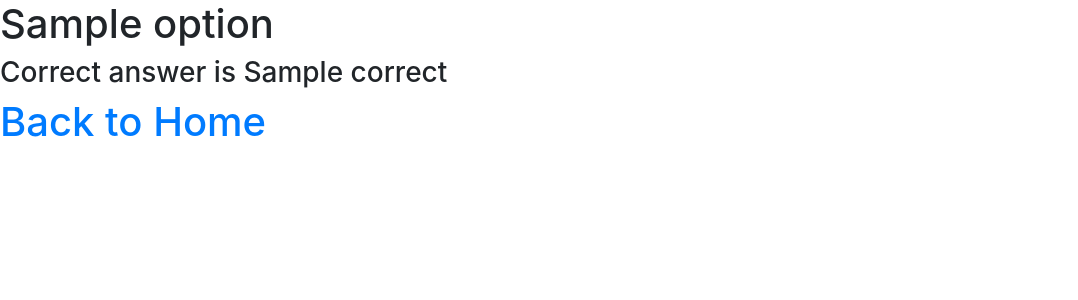
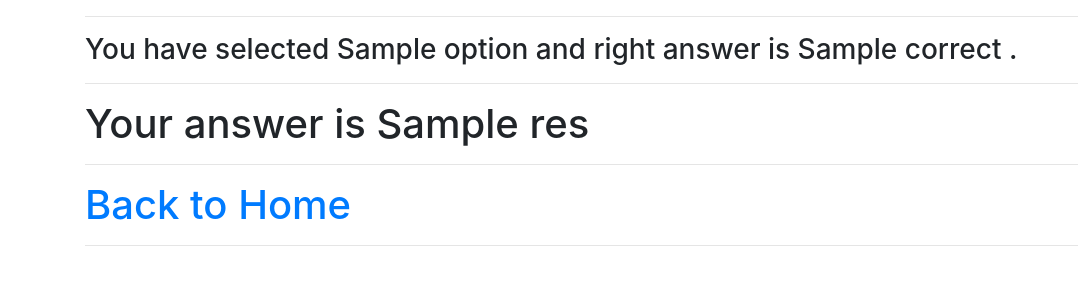
Before and after one commit to arpitiiitv/Basic-computer-quiz, a Flask app: template templates/result.html in a window 1280 px wide. Shown: the part 72-372 px from the top of the page, without its empty margins (0-1078 px from the left). Run offline with Flask 2, Linux system fonts and the light colour scheme; the template is opened without the code that fills it: most values are stand-ins (such as "Sample title", 1, 10 or a date in 2020); some libraries are stand-ins or nearby versions.

Commit message:
Add files via upload

```diff
--- a/app.py
+++ b/app.py
@@ -1,32 +1,35 @@
-from flask import Flask,render_template, request
+from flask import Flask,render_template, request ,redirect, url_for
 import requests
 import json
 import random
 import webbrowser
 app = Flask(__name__)
-correct_ans = "Arpit"
+
 
 @app.route('/')
 def home():
     return render_template("index.html")
+
 
 @app.route('/googlesearch', methods=["POST"])
 def googlesearch():
     try:
         data = request.form["Search"]
         data = data.replace(" ", '+')
-        webbrowser.open(f"https://www.google.com/search?q={data}")
+        web = f"https://www.google.com/search?q={data}"
         print(data)
-        return render_template('quiz.html',data=data)
+        return redirect(web)
+
     except Exception as e:
-        print("ERRORRRR" ,e)
-        return "error"
+        print("error 0 ",e)
+        return "Error Please try again"
+
 
 @app.route('/quiz',methods=["POST"])
 def quiz():
     category = request.form['option']
     # getting category codes from OPEN TRIVIA DB
-    umap ={"History": "23", "Mathematics": "19", "Computer Science": "18", "General Knowledge" : "9", "Sports":"21"}
+    umap = {"History": "23", "Mathematics": "19", "Computer Science": "18", "General Knowledge": "9", "Sports": "21"}
     url = f"https://opentdb.com/api.php?amount=1&category={umap[category]}"
     json_obj = requests.get(url)
     data = json.loads(json_obj.text)
@@ -36,18 +39,20 @@ def quiz():
         question = question.replace('&quot;', "")
     if '&#039;' in question:
         question = question.replace("&#039;","'")
-    all_answer = x['incorrect_answers']+[x['correct_answer']]
-    global correct_ans
+    all_answer = x['incorrect_answers']
+    all_answer.extend([x['correct_answer']])
     correct_ans = str(x['correct_answer'])
-    return render_template('quiz.html', all_answer=all_answer, question=question, correct_ans=correct_ans )
+    return render_template('quiz.html', x=x, all_answer=all_answer, question=question, correct_ans=correct_ans )
 
 
 @app.route('/verify', methods=["POST"])
 def verify():
     try:
         option = request.form['option']
-        correct = correct_ans == option
-        return render_template('result.html',option=correct,correct=correct_ans)
+        correct = request.form['correct']
+        print(option, correct)
+        res = "Correct" if str(option) == str(correct) else "Incorrect"
+        return render_template('result.html',option=option,correct=correct,res=res)
     except Exception as e:
         print("ERROR ", e)
         return "ERROR"
--- a/templates/quiz.html
+++ b/templates/quiz.html
@@ -21,7 +21,7 @@
 
 					<input type="submit" class="btn btn-outline-info btn-lg btn-block" name='option'  value={{x}}  >
 				{%endfor%}
-
+					<input type="hidden" name="correct" value={{correct_ans}}>
 			</form>
 			<hr>
 
--- a/templates/result.html
+++ b/templates/result.html
@@ -6,9 +6,22 @@
 
 {% block content %}
 
-<h1>{{option}}</h1>
-<h3>Correct answer is {{correct}}</h3>
+<div class="container">
+  <div class="row">
+    <div class="col-sm">
+
+    		<hr>
+<h3>You have selected {{option}} and right answer is {{correct}} .</h3>
+<hr>
+<h1> Your answer is {{res}}</h1>
+<hr>
 <a href="/"><h1>Back to Home </h1></a>
+<hr>
+
+
+    </div>
+  </div>
+</div>
 
 
 {% endblock%}
```
